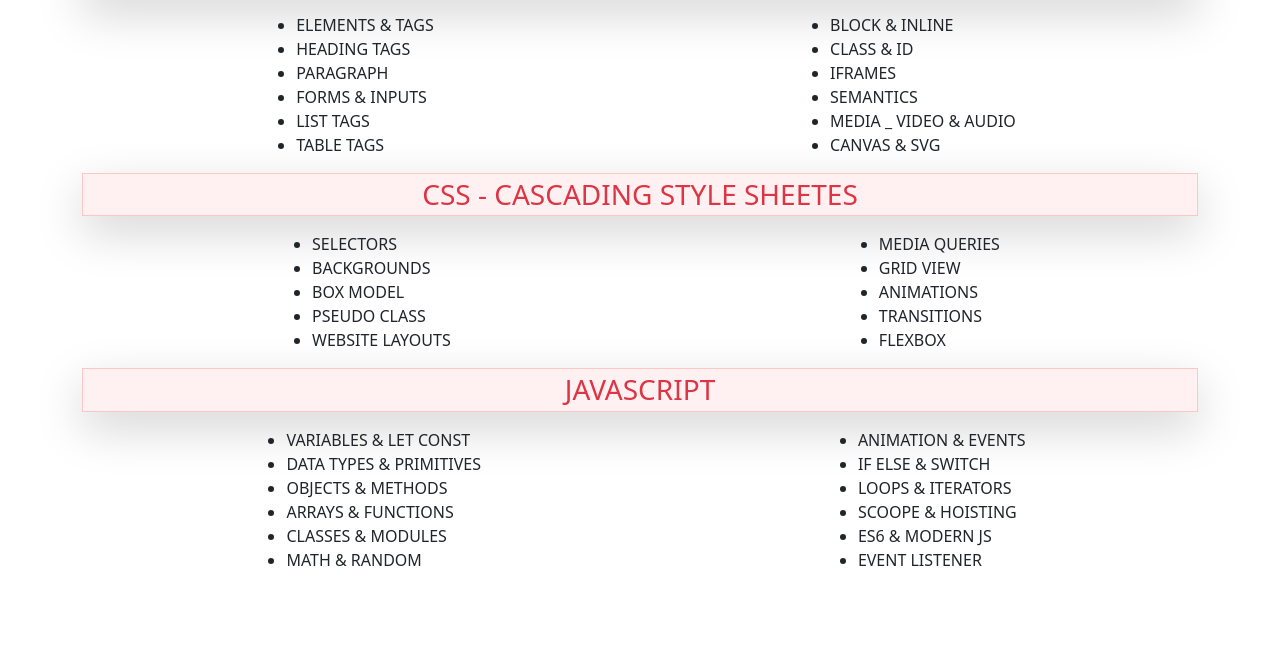
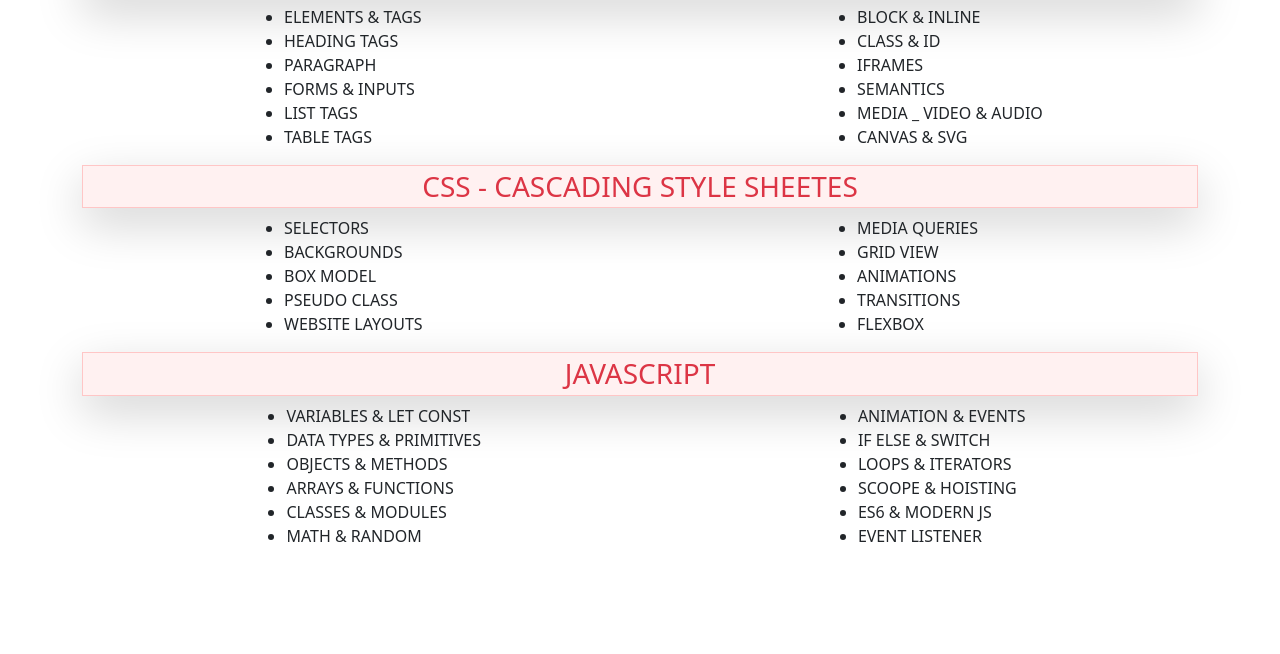
Before and after one commit to MdHasan0467/front-end-road-map, a plain HTML site: page index.html in a window 1280 px wide. Shown: the part 146-800 px from the top of the page. Drawn offline with nearby package versions, Linux system fonts and the light colour scheme.

Commit message:
style added

```diff
--- a/index.html
+++ b/index.html
@@ -23,8 +23,8 @@
         <section>
             <h3 id="HTML-heading" class="shadow-lg text-center text-danger py-1">HTML - HYPER TEXT MARKUP LANGUAGE</h1>
 
-                <div class="div d-flex justify-content-around mt-3">
-                    <ul>
+                <div class="d-flex">
+                    <ul class="w-50 left">
                         <li>ELEMENTS & TAGS</li>
                         <li>HEADING TAGS</li>
                         <li>PARAGRAPH</li>
@@ -33,7 +33,7 @@
                         <li>TABLE TAGS</li>
                     </ul>
 
-                    <ul>
+                    <ul class="w-50 right">
                         <li>BLOCK & INLINE</li>
                         <li>CLASS & ID</li>
                         <li>IFRAMES</li>
@@ -47,9 +47,8 @@
      <!-- CSS Section -->
         <section>
             <h3 id="HTML-heading" class="shadow-lg text-center text-danger py-1">CSS - CASCADING STYLE SHEETES</h1>
-
-                <div class="div d-flex justify-content-around mt-3">
-                    <ul>
+                <div class=" d-flex ">
+                    <ul class="w-50 left">
                         <li>SELECTORS</li>
                         <li>BACKGROUNDS</li>
                         <li>BOX MODEL</li>
@@ -58,7 +57,7 @@
 
                     </ul>
 
-                    <ul>
+                    <ul class="w-50 right">
                         <li>MEDIA QUERIES</li>
                         <li>GRID VIEW</li>
                         <li>ANIMATIONS</li>
@@ -72,8 +71,8 @@
         <section class="pb-5">
             <h3 id="HTML-heading" class="shadow-lg text-center text-danger py-1">JAVASCRIPT</h1>
 
-                <div class="div d-flex justify-content-around mt-3">
-                    <ul>
+                <div class="d-flex justify-content-around ">
+                    <ul >
                         <li>VARIABLES & LET CONST</li>
                         <li>DATA TYPES & PRIMITIVES</li>
                         <li>OBJECTS & METHODS</li>
--- a/style.css
+++ b/style.css
@@ -6,7 +6,19 @@ header img {
     position: absolute;
     right: 50px;
     top: 20px;
+    border: 1px solid transparent;
 }
+header img:hover{
+    border: 0.5px solid red;
+}
+.left{
+    margin-left: 170px;
+}
+.right{
+    margin-left: 200px;
+}
+
+
 
 #HTML-heading{
     background: #fff1f1;
```
